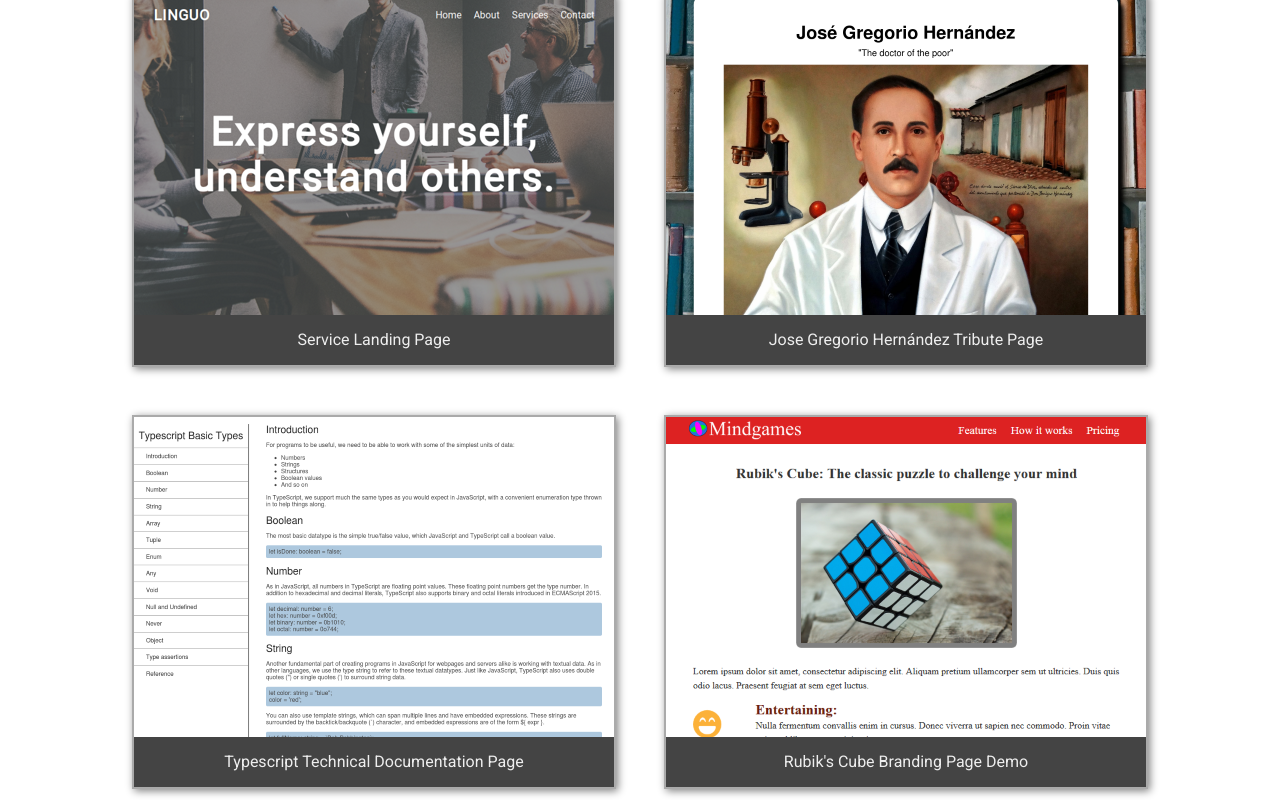
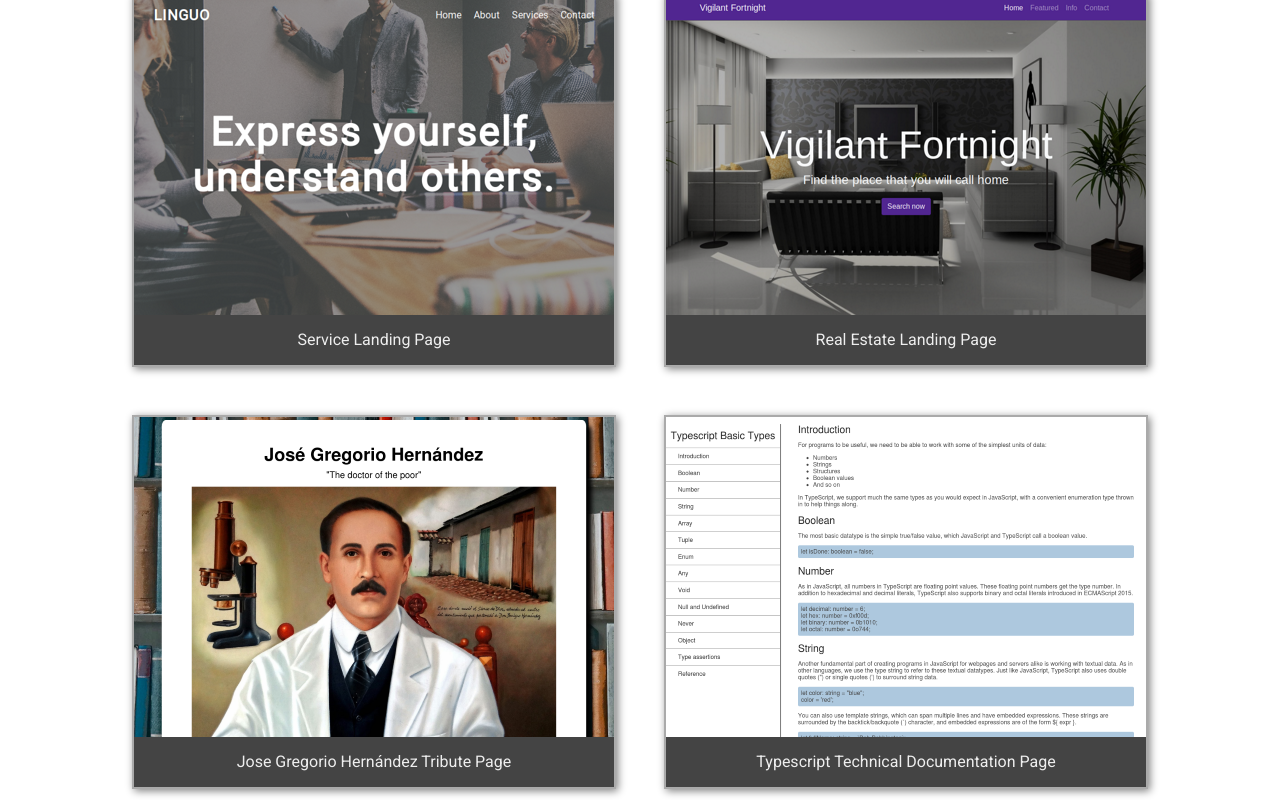
Before and after one commit to dariushine/dariushine.github.io, a website: page index.html in a window 1280 px wide. Shown: the part 999-1799 px from the top of the page. Drawn offline with Linux system fonts and the light colour scheme; some packages are replaced by stand-ins of ours; a script that the page names is missing.

Commit message:
Changed portfolio project thumbnails, and Vigilant Fortnight changes

```diff
--- a/index.html
+++ b/index.html
@@ -56,6 +56,12 @@
                 </a>
             </div>
             <div class="project-tile">
+                <a href="project2/index.html" target="_blank" rel="nofollow">
+                    <img src="img/real_estate.png" alt="Real Estate Page Screenshot" />
+                    <p>Real Estate Landing Page</p>
+                </a>
+            </div>
+            <div class="project-tile">
                 <a href="https://codepen.io/dariushine/full/KOpvRM" target="_blank" rel="nofollow">
                     <img src="img/tribute.png" alt="Tribute Page Screenshot" />
                     <p>Jose Gregorio Hernández Tribute Page</p>
@@ -65,12 +71,6 @@
                 <a href="https://codepen.io/dariushine/full/dxKYmz" target="_blank" rel="nofollow">
                     <img src="img/technical.png" alt="Technical Documentation Page Screenshot" />
                     <p>Typescript Technical Documentation Page</p>
-                </a>
-            </div>
-            <div class="project-tile">
-                <a href="https://codepen.io/dariushine/full/YmwEmZ" target="_blank" rel="nofollow">
-                    <img src="img/product.png" alt="Product Page Screenshot" />
-                    <p>Rubik's Cube Branding Page Demo</p>
                 </a>
             </div>
         </div>
```
Also changed, not shown: project2/index.html (+2 -2 lines), img/real_estate.png (added).
